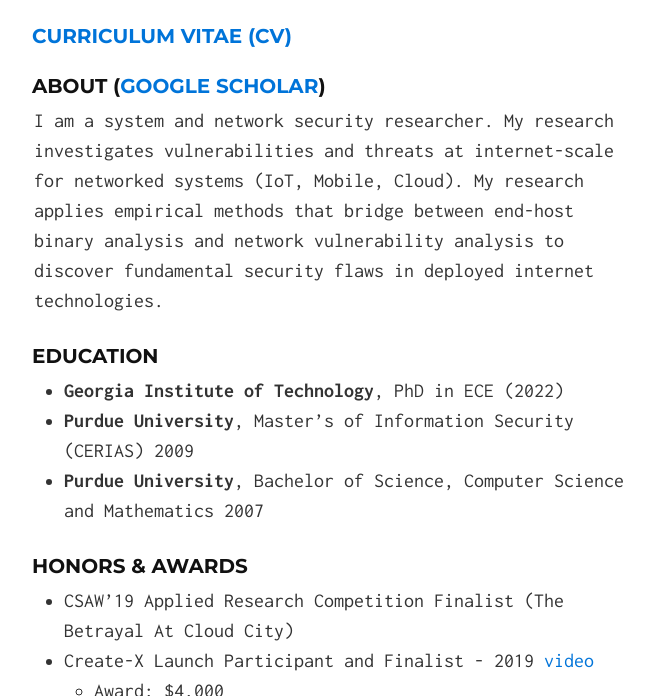
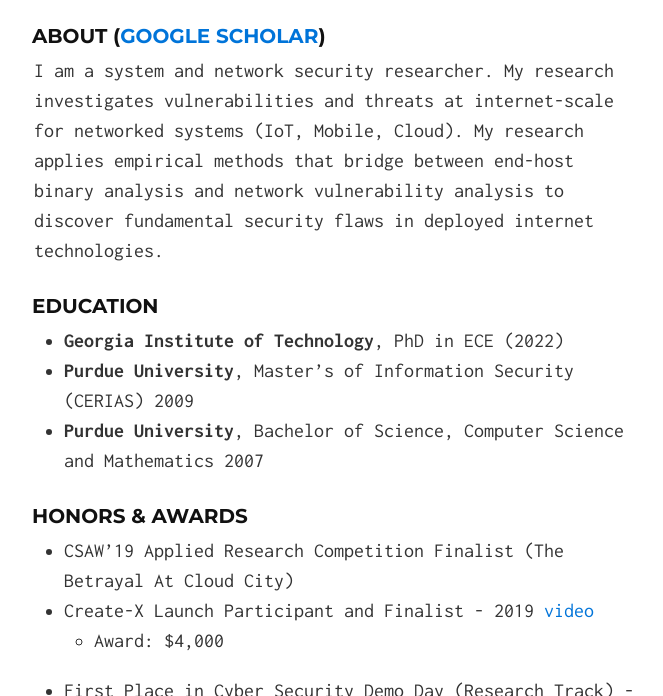
Before and after one commit to alrawi/alrawi.github.io, a Jekyll site: the page built from index.md, in a window 1280 px wide and 900 px high, cut to the strip 204-900 px from the top of the window. Shown: the whole strip, without its empty margins (306-969 px from the left). Built offline with Jekyll 4.4.1, drawn with Linux system fonts in a browser that asks for light colours; our own code applies the rules of GitHub Pages for plain Markdown files.

Commit message:
Update index.md

```diff
--- a/index.md
+++ b/index.md
@@ -1,7 +1,6 @@
 ---
 layout: default
 ---
-#### [Curriculum Vitae (CV)](/static/oalrawi_cv.pdf)
 
 ### About ([Google Scholar](https://scholar.google.com/citations?user=94a6cB4AAAAJ&hl=en))
 I am a system and network security researcher. My research investigates vulnerabilities and threats at internet-scale for networked systems (IoT, Mobile, Cloud). My research applies empirical methods that bridge between end-host binary analysis and network vulnerability analysis to discover fundamental security flaws in deployed internet technologies.
```
